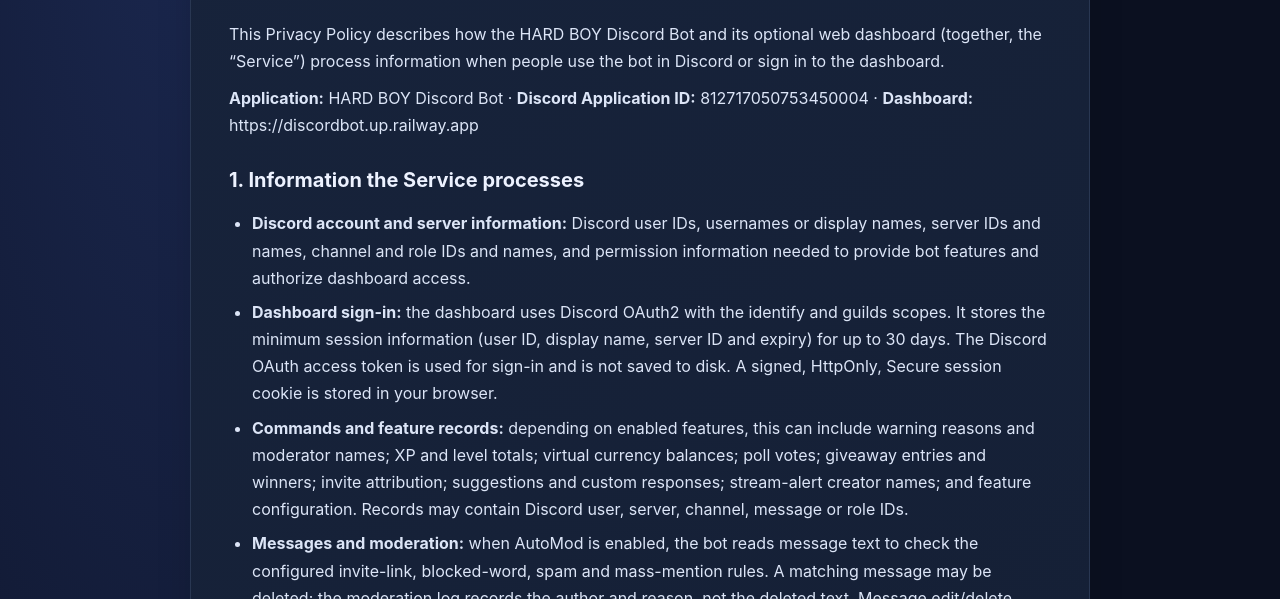
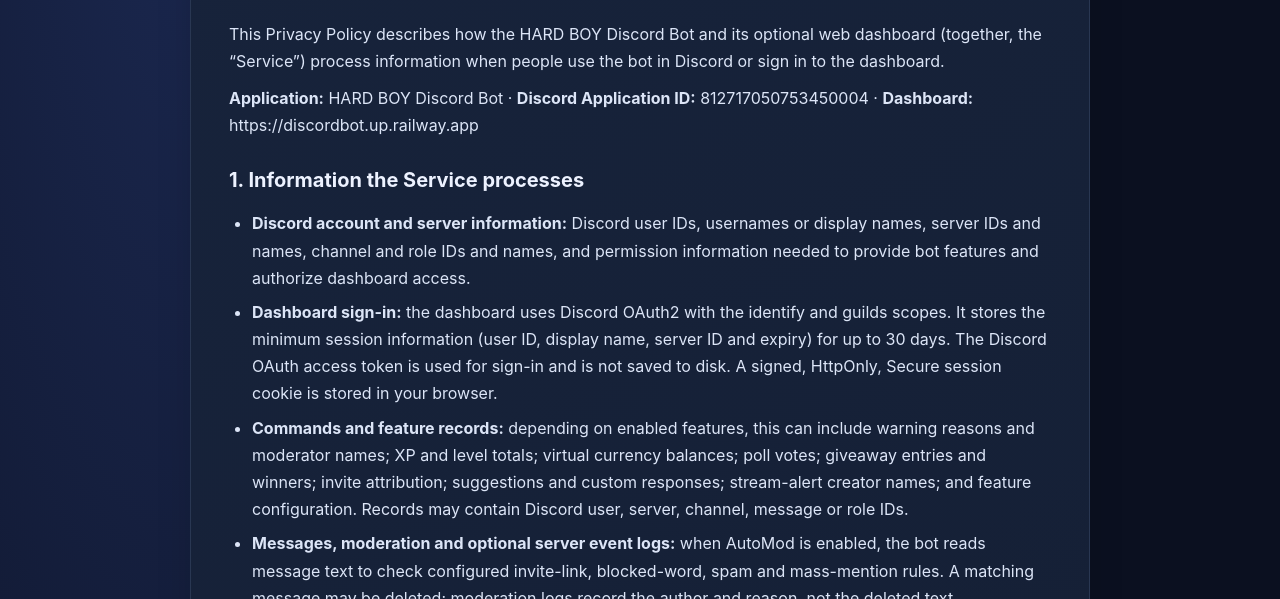
Before and after one commit to hardboy32/discord, a website: page docs/privacy.html in a window 1280 px wide. Shown: the part 201-800 px from the top of the page. Drawn offline with Linux system fonts and the light colour scheme.

Commit message:
Update privacy policy for configurable server event logs

```diff
--- a/docs/privacy.html
+++ b/docs/privacy.html
@@ -39,7 +39,7 @@ code{overflow-wrap:anywhere;color:#c5ccff}
 <li><strong>Discord account and server information:</strong> Discord user IDs, usernames or display names, server IDs and names, channel and role IDs and names, and permission information needed to provide bot features and authorize dashboard access.</li>
 <li><strong>Dashboard sign-in:</strong> the dashboard uses Discord OAuth2 with the identify and guilds scopes. It stores the minimum session information (user ID, display name, server ID and expiry) for up to 30 days. The Discord OAuth access token is used for sign-in and is not saved to disk. A signed, HttpOnly, Secure session cookie is stored in your browser.</li>
 <li><strong>Commands and feature records:</strong> depending on enabled features, this can include warning reasons and moderator names; XP and level totals; virtual currency balances; poll votes; giveaway entries and winners; invite attribution; suggestions and custom responses; stream-alert creator names; and feature configuration. Records may contain Discord user, server, channel, message or role IDs.</li>
-<li><strong>Messages and moderation:</strong> when AutoMod is enabled, the bot reads message text to check the configured invite-link, blocked-word, spam and mass-mention rules. A matching message may be deleted; the moderation log records the author and reason, not the deleted text. Message edit/delete event logs record the author and channel and do not record message content.</li>
+<li><strong>Messages, moderation and optional server event logs:</strong> when AutoMod is enabled, the bot reads message text to check configured invite-link, blocked-word, spam and mass-mention rules. A matching message may be deleted; moderation logs record the author and reason, not the deleted text. Administrators can independently choose event types such as member and voice activity, server/channel/role changes, reactions, polls, AutoMod actions, invites, integrations, scheduled events and audit-log actions. New-message logs record only author and channel; edit/delete logs do not record message content. Typing, reactions, poll votes and presence/activity logs are optional and can be frequent. Presence/activity logging requires the privileged Presence Intent in Discord Developer Portal and ENABLE_PRESENCE_LOGGING=true in Railway Variables. Audit-log events require View Audit Log permission.</li>
 <li><strong>Music requests and media:</strong> the bot processes song titles or links submitted to the configured music-request channel and track metadata needed for playback. Older member messages in that selected request channel are removed when a new music request is posted, and remaining member messages are removed during the daily cleanup cycle; bot-generated messages and the music player panel are retained. Music searches and links may be sent to the relevant music source or media extraction provider to resolve playback. Uploaded audio files and music artwork may be stored on the operator's Railway storage volume.</li>
 <li><strong>AI messages (only when AI is enabled and invoked):</strong> the prompt directed to the bot and a limited amount of recent conversation context are sent to Groq to generate a reply. The bot keeps a short conversation history temporarily in process memory; it is not written to persistent bot data files and is cleared when the bot process restarts.</li>
 <li><strong>Support tickets:</strong> if ticket features are enabled, the bot creates private ticket channels. When a ticket is closed, it can export up to the latest 1,000 messages to a transcript in the channel selected by the server administrator. A transcript may contain message text, author names and attachment URLs.</li>
```
